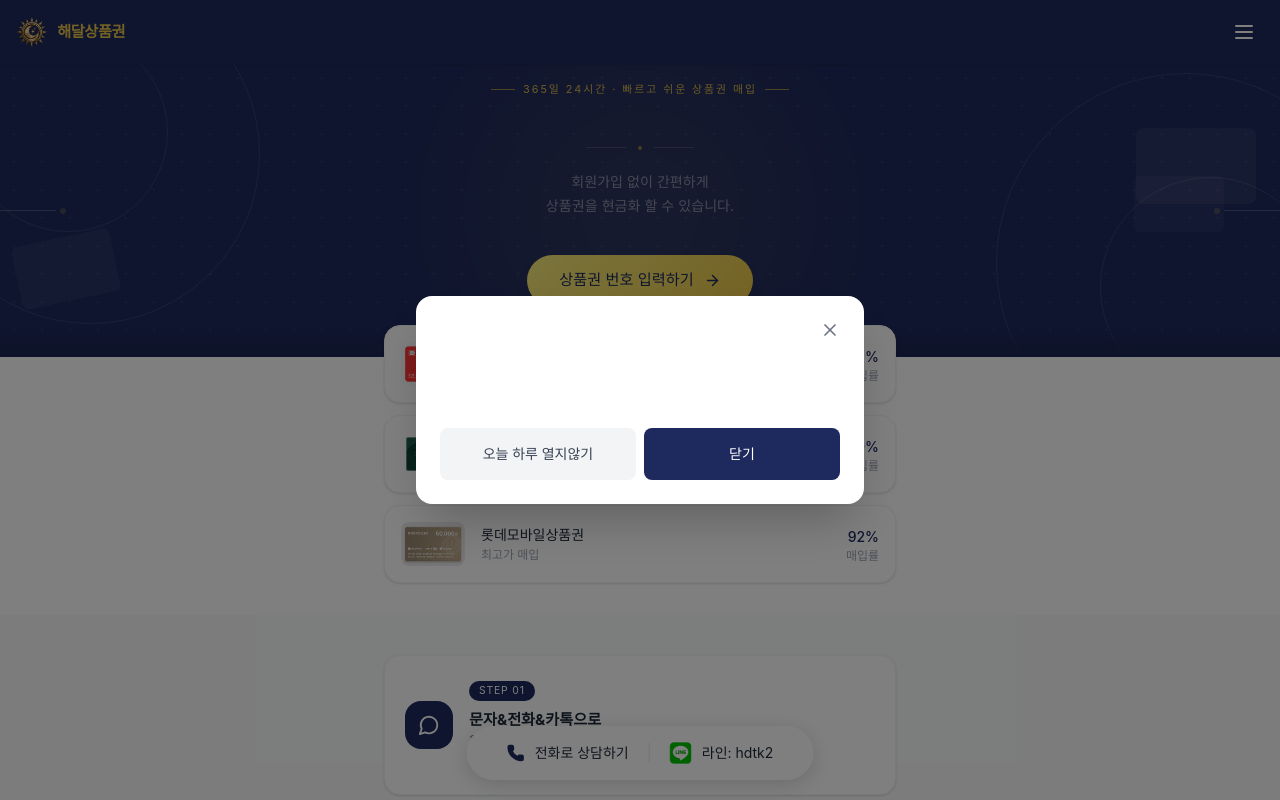
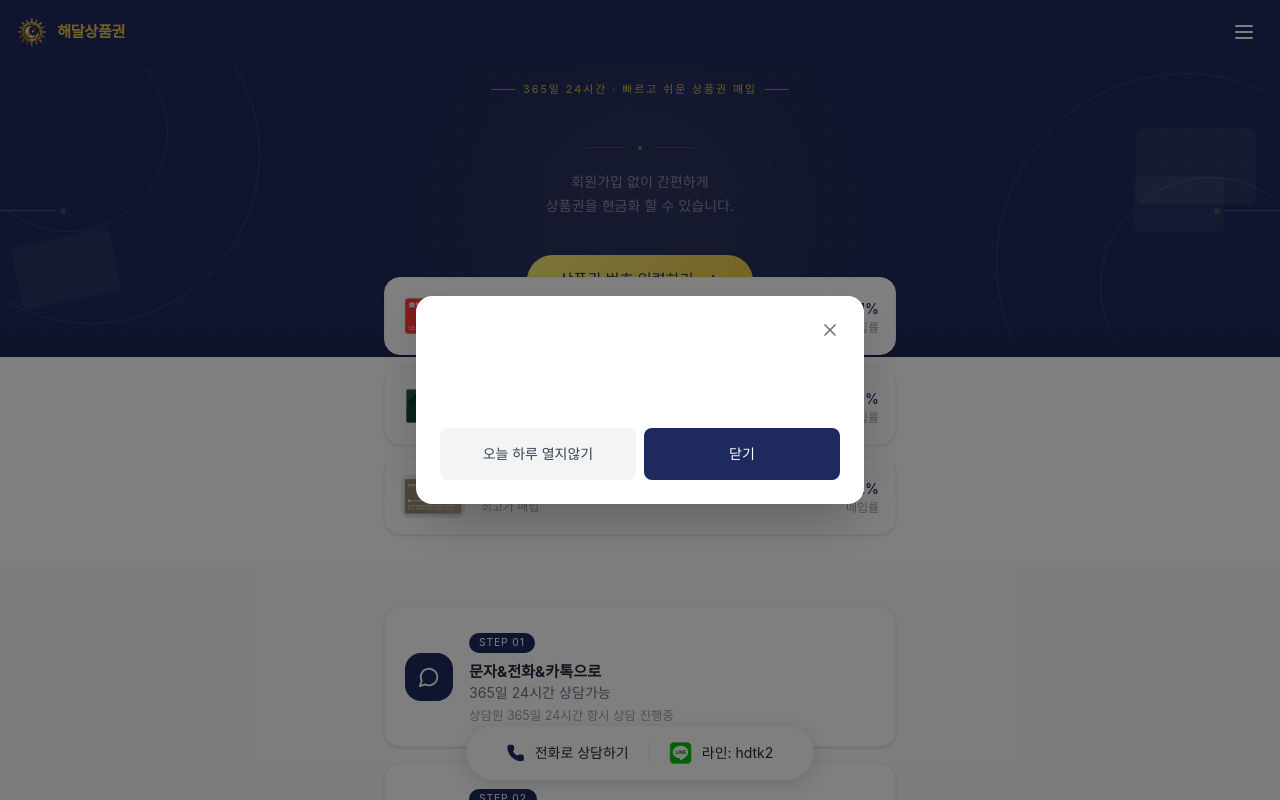
Before and after one commit to dasgddadqw231/haedalticket, a React (Vite) app: page / in a window 1280 px wide. Shown: the top 800 px of the page. Built offline with nearby package versions, Linux system fonts and the light colour scheme.

Commit message:
UI: Aggressively eliminate Hero bottom whitespace via minHeight reduction and Grid overlap

```diff
--- a/src/app/components/GiftCardGrid.tsx
+++ b/src/app/components/GiftCardGrid.tsx
@@ -28,7 +28,7 @@ const giftCards = [
 
 export function GiftCardGrid({ onSelectCard }: { onSelectCard?: (cardId: string) => void }) {
   return (
-    <section className="px-4 relative z-10" style={{ marginTop: "-2rem" }}>
+    <section className="px-4 relative z-10" style={{ marginTop: "-5rem" }}>
       <div className="max-w-lg mx-auto flex flex-col gap-3">
         {giftCards.map((card) => (
           <button
--- a/src/app/components/HeroSection.tsx
+++ b/src/app/components/HeroSection.tsx
@@ -5,7 +5,7 @@ export function HeroSection() {
     <section
       id="home"
       className="relative overflow-hidden bg-[#1E2A5E]"
-      style={{ minHeight: "260px" }}
+      style={{ minHeight: "220px" }}
     >
       {/* ── 배경 레이어: 그리드 도트 패턴 ── */}
       <div
```
